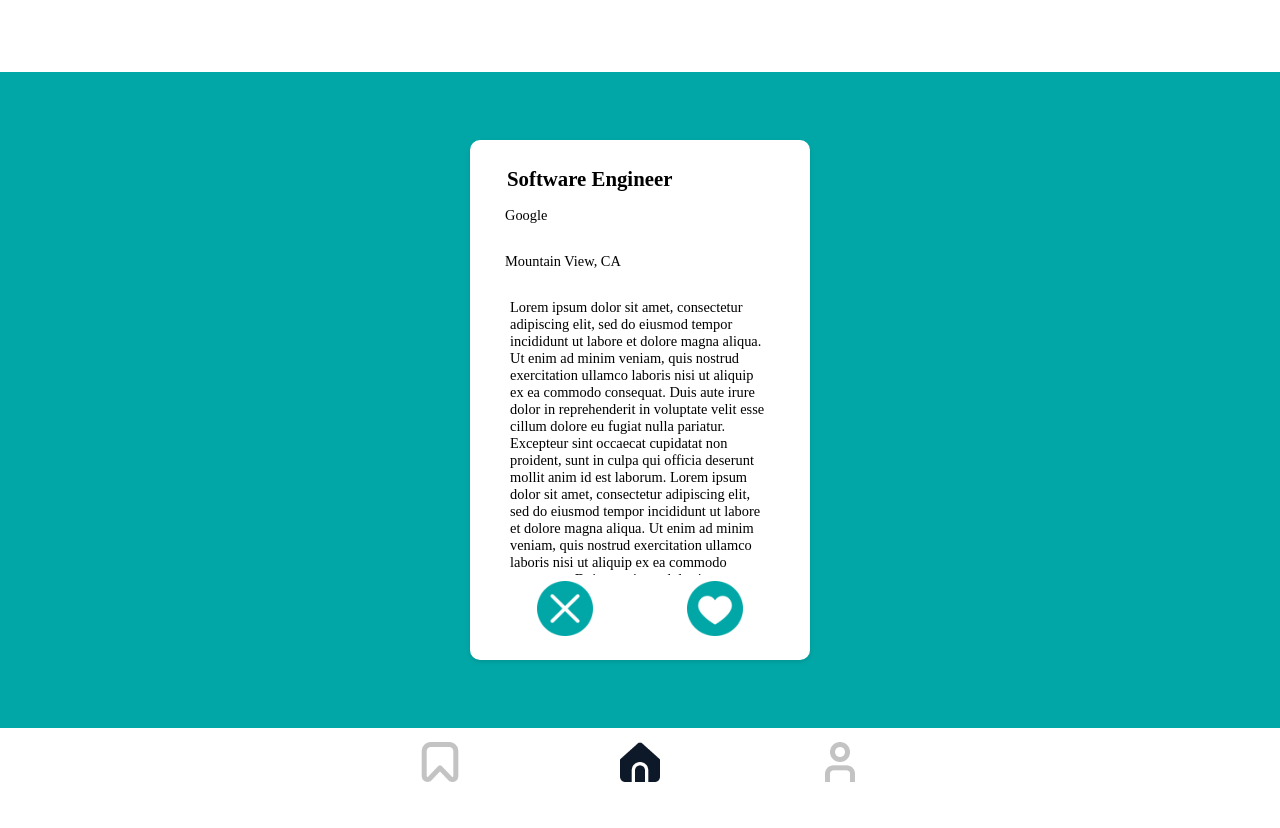
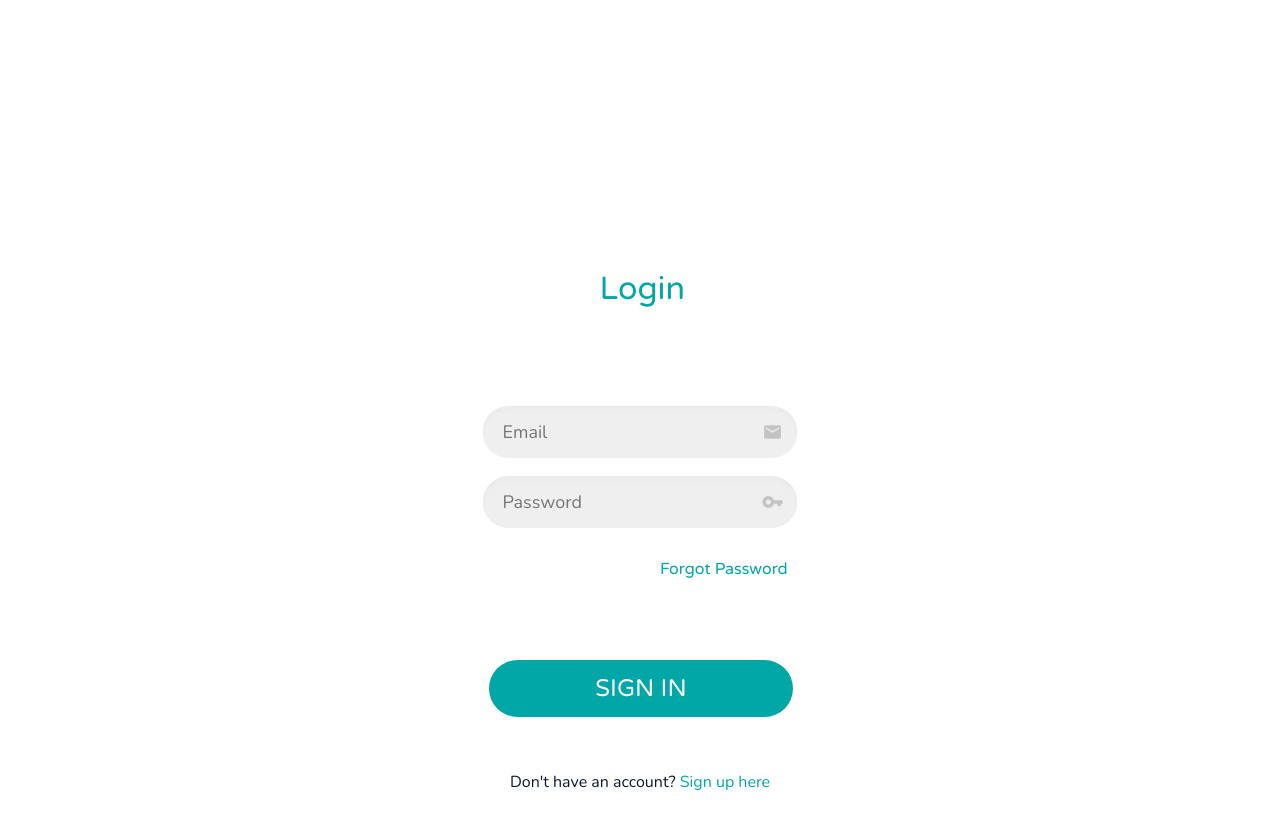
Before and after one commit to Vivian-Trieu/ResuMate, a React (Create React App) app: page / in a window 1280 px wide. Shown: the top 828 px of the page. Before the commit the page ends 800 px from the top, so only its background shows below. Built offline with nearby package versions, Linux system fonts and the light colour scheme.

Commit message:
added styling for login page

```diff
--- a/src/App.js
+++ b/src/App.js
@@ -1,4 +1,4 @@
-import React, {useState} from "react";
+import React, { useState } from "react";
 import { BrowserRouter as Router, Route, Link, Routes } from "react-router-dom";
 import LoginPage from "./Components/LoginPage";
 import SignUpPage from "./Components/SignUpPage";
@@ -9,36 +9,25 @@ import HeaderTab from "./Components/HeaderTab";
 import SavedJobs from './Components/SavedJobs';
 import Profile from "./Components/Profile"
 
-// function App() {
-//   return (
-//     <Router>
-//       <div className="App">
-//         <nav>
-//           <ul>
-//             <li>
-//               <Link to="/">Login</Link>
-//             </li>
-//             <li>
-//               <Link to="/signup">Sign Up</Link>
-//             </li>
-//           </ul>
-//         </nav>
-//         <Routes>
-//           <Route path="/signup">
-//             <SignUpPage />
-//           </Route>
-//           <Route path="/forgot-password">
-//             <ForgotPasswordPage />
-//           </Route>
-//           <Route path="/">
-//             <LoginPage />
-//           </Route>
-//         </Routes>
-//       </div>
-//     </Router>
-//   );
-// }
+function App() {
+  const [currentForm, setCurrentForm] = useState('login');
+  const toggleForm = (formName) => {
+    setCurrentForm(formName);
+  }
 
+  return (
+    <div className="App">
+      {
+        currentForm === "login" ? <LoginPage onFormSwitch={toggleForm} /> : <SignUpPage onFormSwitch={toggleForm} />
+      }
+    </div>
+  );
+}
+
+export default App;
+
+
+/*
 function App() {
   const [activeTab, setActiveTab] = useState('home');
   const [likedJobs, setLikedJobs] = useState([]);
@@ -65,4 +54,32 @@ function App() {
   )
 }
 
-export default App;
+ return (
+     <Router>
+       <div className="App">
+         <nav>
+           <ul>
+             <li>
+               <Link to="/">Login</Link>
+             </li>
+             <li>
+               <Link to="/signup">Sign Up</Link>
+             </li>
+           </ul>
+         </nav>
+         <Routes>
+           <Route path="/signup">
+             <SignUpPage />
+           </Route>
+           <Route path="/forgot-password">
+             <ForgotPasswordPage />
+           </Route>
+           <Route path="/">
+             <LoginPage />
+           </Route>
+         </Routes>
+       </div>
+     </Router>
+   );
+
+*/
--- a/src/Components/LoginPage.css
+++ b/src/Components/LoginPage.css
@@ -1,55 +1,162 @@
+@import url('https://fonts.googleapis.com/css2?family=Nunito:wght@300;400;500;600;700;900&family=Varela+Round&display=swap');
 .login-container {
+    background-color: #ffffff;
     display: flex;
+    flex-direction: row;
     justify-content: center;
-    align-items: center;
-    height: 100vh;
-    background-color: #f2f2f2;
+    width: 100%
   }
 
-  .login-box {
-    background-color: #fff;
-    box-shadow: 0 2px 4px rgba(0, 0, 0, 0.1);
-    padding: 20px;
-    text-align: center;
-    max-width: 300px;
-    width: 90%; /* Adjust as needed */
-    border-radius: 10px; /* Add rounded corners */
+.login-container .div {
+  background-color: #ffffff;
+  height: 844px;
+  position: relative;
+  width: 390px;
 }
 
-  h1 {
-    margin: 0;
-    margin-bottom: 20px;
-    font-size: 24px;
+.label {
+  height: 44px;
+  width: 81px;
+  position: absolute;
+  top: 50%;
+  left: 50%;
+  transform: translate(-50%, -50%);
+  padding-bottom: 100px;
 }
 
-  input {
-    width: 100%;
-    padding: 10px;
-    margin: 10px 0;
-    border: 1px solid #ccc;
-    border-radius: 4px;
+.label .login {
+  color: #00a7a6;
+  font-family: 'Nunito', sans-serif;
+  font-family: 'Varela Round', sans-serif;
+  font-size: 32px;
+  font-weight: 500;
+  justify-content: center;
+  letter-spacing: 0;
+  line-height: normal;
+  position: absolute;
+  top: -80px; /* Center vertically */
+  left: 0;
+  right: 0;
+  text-align: center; /* Center horizontally */
+
 }
 
-  .button-container {
-    display: flex;
-    justify-content: space-between;
+.email-field {
+  background-color: #EFEFEF;
+  border: transparent;
+  box-shadow: 0px 4px 4px 0px rgba(0, 0, 0, 0.02) inset;
+  border-radius: 30px;
+  width: 275px;
+  height: 28px;
+  padding: 12px 20px;
+  cursor: pointer;
+  position: absolute;
+  top: 50%; /* Center vertically */
+  left: 50%;
+  transform: translate(-50%, -50%);
+  font-family: 'Nunito', sans-serif;
+  color: #C3C3C3;
+  font-size: 18px;
+  font-style: normal;
+  font-weight: 400;
+  line-height: normal;
+  background-image: url('../img/Email.png');
+  background-size: 20px 20px;
+  background-position: 95%;
+  background-repeat: no-repeat;
+
 }
 
-  .sign-in-button,
-  .sign-up-button {
-    width: 48%;
-    padding: 10px;
-    background-color: #007bff;
+.password-field {
+  background-color: #EFEFEF;
+  border: transparent;
+  box-shadow: 0px 4px 4px 0px rgba(0, 0, 0, 0.02) inset;
+  border-radius: 30px;
+  width: 275px;
+  height: 28px;
+  padding: 12px 20px;
+  margin-top: 80px;
+  cursor: pointer;
+  position: absolute;
+  top: 50%;
+  left: 50%;
+  transform: translate(-50%, -50%);
+  font-family: 'Nunito', sans-serif;
+  color: #C3C3C3;
+  font-size: 18px;
+  font-style: normal;
+  font-weight: 400;
+  line-height: normal;
+  background-image: url('../img/password.png');
+  background-size: 20px 20px;
+  background-position: 95%;
+  background-repeat: no-repeat;
+
+}
+
+.email-field:focus, .password-field:focus {
+  border: 1px solid #00A7A6;
+  font-family: 'Nunito', sans-serif;
+  color: #000;
+  font-size: 18px;
+  font-style: normal;
+  font-weight: 400;
+  line-height: normal;
+}
+
+.forgot-password {
+  color: #00a7a6;
+  font-family: 'Nunito', sans-serif;
+  font-family: 'Varela Round', sans-serif;
+  font-size: 16px;
+  font-weight: 400;
+  top: 65%;
+  left: 50%;
+  padding: 10px 20px;
+  position: absolute;
+
+}
+
+.sign-up {
+  color: #0D1929;
+  font-family: Nunito;
+  font-size: 16px;
+  font-style: normal;
+  font-weight: 400;
+  line-height: normal;
+  text-align: center;
+  position: absolute;
+  bottom: 50px;
+  left: 0;
+  width: 100%;
+}
+
+.sign-up::after {
+  color: #00A7A6;
+  content: " Sign up here";
+}
+
+.sign-in {
+  background-color: #00A7A6;
   color: #fff;
   border: none;
-    border-radius: 4px;
+  border-radius: 30px;
   cursor: pointer;
   transition: background-color 0.2s;
+  color: #ffffff;
+  font-family: 'Nunito', sans-serif;
+  font-family: 'Varela Round', sans-serif;
+  font-size: 24px;
+  font-weight: 500;
+  height: 57px;
+  left: 44px;
+  position: absolute;
+  top: 660px;
+  width: 304px;
 }
 
-  .sign-in-button:hover,
-  .sign-up-button:hover {
-    background-color: #0056b3;
+.sign-in-button:hover {
+  background-color: #0b6e6e;
 }
 
 /* Media query for mobile screens */
--- a/src/Components/LoginPage.js
+++ b/src/Components/LoginPage.js
@@ -1,7 +1,8 @@
+
 import React, { useState } from "react";
 import "./LoginPage.css";
 
-function LoginPage() {
+function LoginPage(props) {
   const [email, setEmail] = useState("");
   const [password, setPassword] = useState("");
 
@@ -10,43 +11,35 @@ function LoginPage() {
     alert("Logging in with Email: " + email + " and Password: " + password);
   };
 
-  const handleForgotPassword = () => {
-    // Implement forgot password here
-    alert("Forgot Password: Enter your email to recover your password");
-  };
-
-  const handleSignUp = () => {
-    // Implement signup here
-    alert("Redirect to the sign-up page");
-  };
-
   return (
     <div className="login-container">
-      <div className="login-box">
-        <h1>Login</h1>
+      <div className="div">
+        <div className="label">
+          <div className="login">Login</div>
+        </div>
         <form>
           <input
             type="email"
+            className="email-field"
             placeholder="Email"
             value={email}
             onChange={(e) => setEmail(e.target.value)}
           />
           <input
             type="password"
+            className="password-field"
             placeholder="Password"
             value={password}
             onChange={(e) => setPassword(e.target.value)}
           />
-          <div className="button-container">
-            <button type="button" onClick={handleLogin}>
-              Sign In
-            </button>
-            <button type="button" onClick={handleSignUp}>
-              Sign Up
-            </button>
-          </div>
-          <button type="button" onClick={handleForgotPassword}>
+          <button type="button" className="forgot-password" onClick={() => props.onFormSwitch('forgot password')}>
             Forgot Password
+          </button>
+          <button type="button" className="sign-up" onClick={() => props.onFormSwitch('sign up')}>
+              Don't have an account?
+          </button>
+          <button type="button" className="sign-in" onClick={handleLogin}>
+              SIGN IN
           </button>
         </form>
       </div>
--- a/src/Components/SignUpPage.css
+++ b/src/Components/SignUpPage.css
@@ -29,18 +29,3 @@
     border: 1px solid #ccc;
     border-radius: 4px;
   }
-
-  button {
-    width: 100%;
-    padding: 10px;
-    background-color: #007bff;
-    color: #fff;
-    border: none;
-    border-radius: 4px;
-    cursor: pointer;
-    transition: background-color 0.2s;
-  }
-
-  button:hover {
-    background-color: #0056b3;
-  }
--- a/src/Components/SignUpPage.js
+++ b/src/Components/SignUpPage.js
@@ -1,6 +1,7 @@
 import React from "react";
+import "./SignUpPage.css";
 
-function SignUpPage() {
+function SignUpPage(props) {
   return (
     <div className="signup-container">
       <div className="signup-box">
@@ -11,6 +12,7 @@ function SignUpPage() {
           <input type="email" placeholder="Email" />
           <input type="password" placeholder="Password" />
           <button type="submit">Sign Up</button>
+          <button type="button" onClick={() => props.onFormSwitch('login')}>Already have an account? Login here</button>
         </form>
       </div>
     </div>
```
Also changed, not shown: src/img/Email.png (added), src/img/password.png (added). Lines whose indentation alone changed are shown as unchanged.
